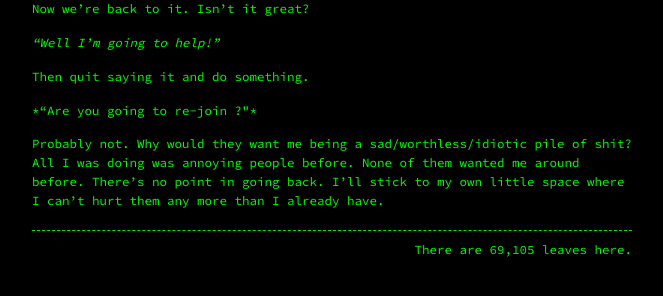
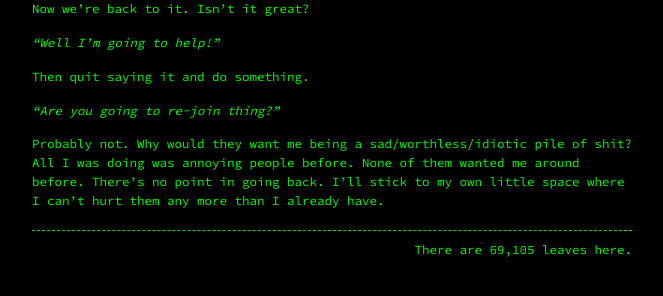
Before and after one commit to Terwilliger69105/69105.github.io, a Jekyll site: the page built from end.md, in a window 1280 px wide. Shown: the part 522-818 px from the top of the page, without its empty margins (308-971 px from the left). Built offline with Jekyll 4.4.1, drawn with Linux system fonts in a browser that asks for light colours; our own code applies the rules of GitHub Pages for plain Markdown files.

Commit message:
Update end.md

```diff
--- a/end.md
+++ b/end.md
@@ -21,6 +21,6 @@ Yeah, I did twice. People pulled me out of it both times. Then, once people quit
 
 Then quit saying it and do something.
 
-*"Are you going to re-join <thing>?"*
+*"Are you going to re-join thing?"*
 
 Probably not. Why would they want me being a sad/worthless/idiotic pile of shit? All I was doing was annoying people before. None of them wanted me around before. There's no point in going back. I'll stick to my own little space where I can't hurt them any more than I already have.
```
